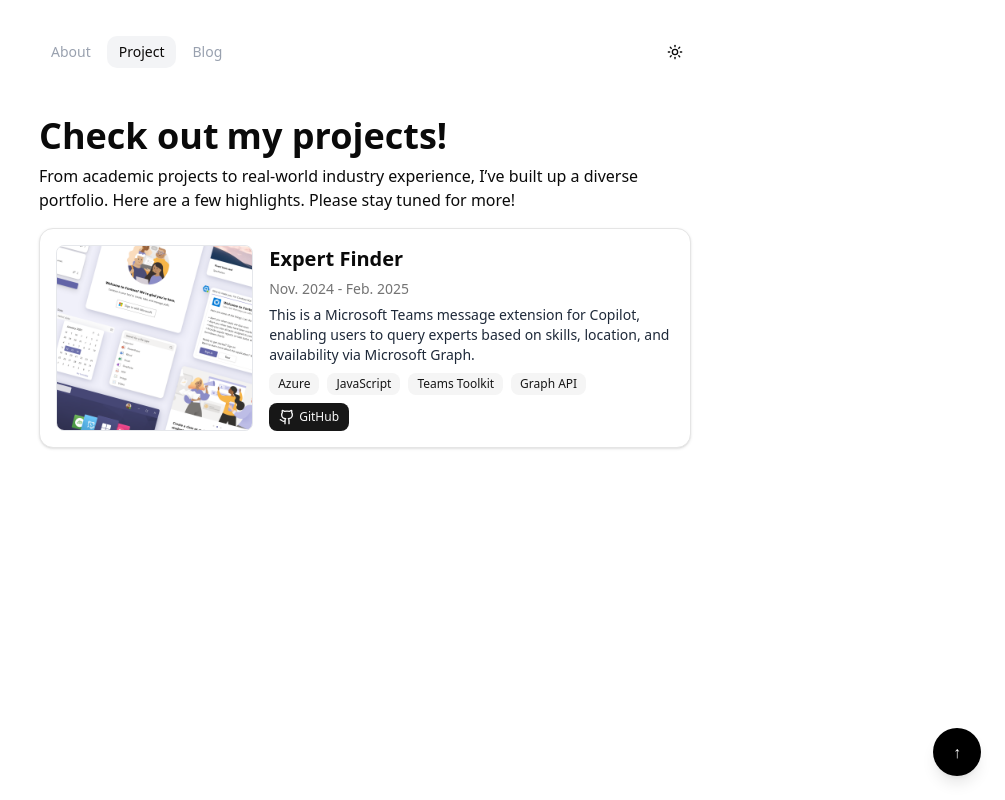
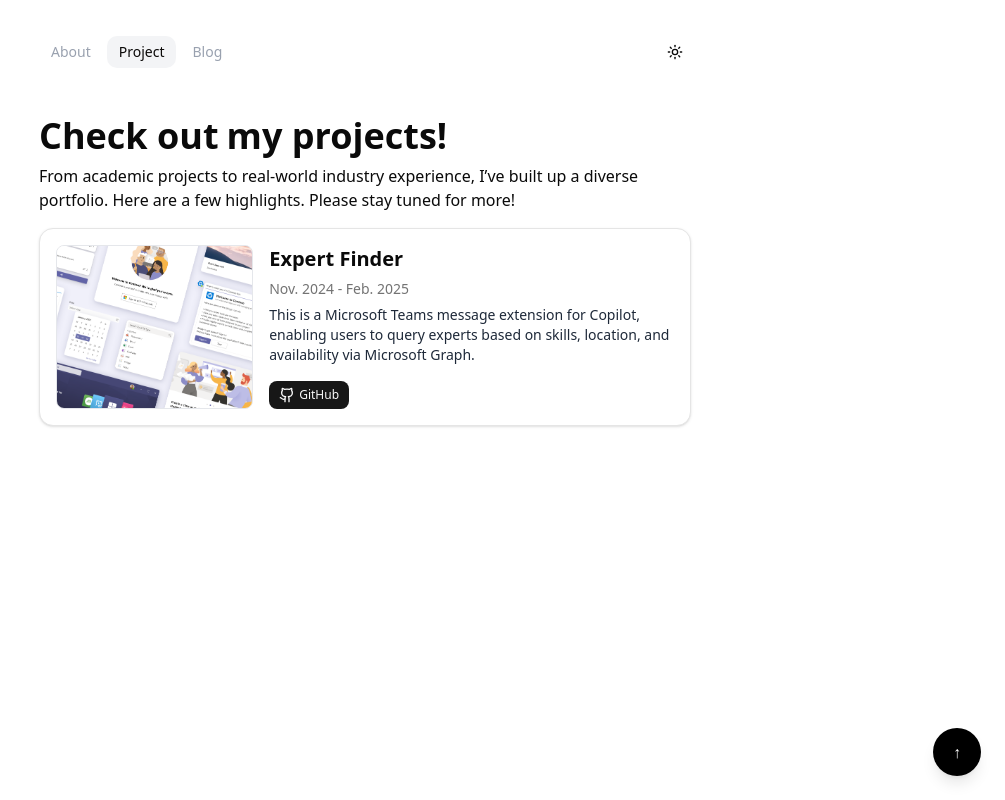
Before and after one commit to yuting1008/portfolio, a Next.js app: page /project in a window 1280 px wide. Shown: the whole page, without its empty margins (275-1280 px from the left). Built offline with nearby package versions, Linux system fonts and the light colour scheme.

Commit message:
fix: edit object

```diff
--- a/app/project/page.tsx
+++ b/app/project/page.tsx
@@ -12,7 +12,7 @@ const projects: Project[] = [
     details:
       "This is a Microsoft Teams message extension for Copilot, enabling users to query experts based on skills, location, and availability via Microsoft Graph.",
     source: "https://github.com/yuting1008/MSFT-Expert-Finder",
-    techStack: ["Azure", "JavaScript", "Teams Toolkit", "Graph API"],
+    tags: ["Azure", "JavaScript", "Teams Toolkit", "Graph API"],
   },
 ];
 
```
